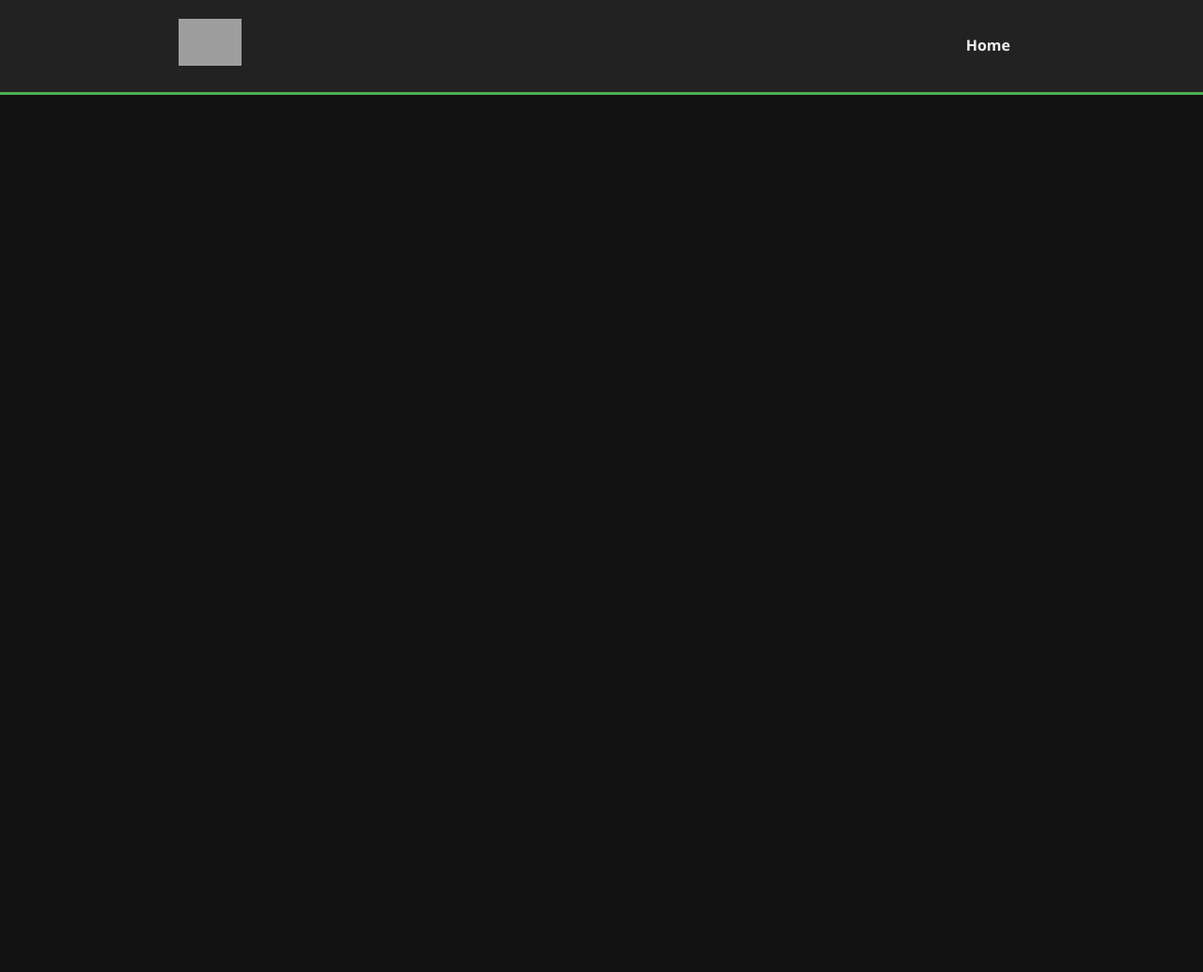
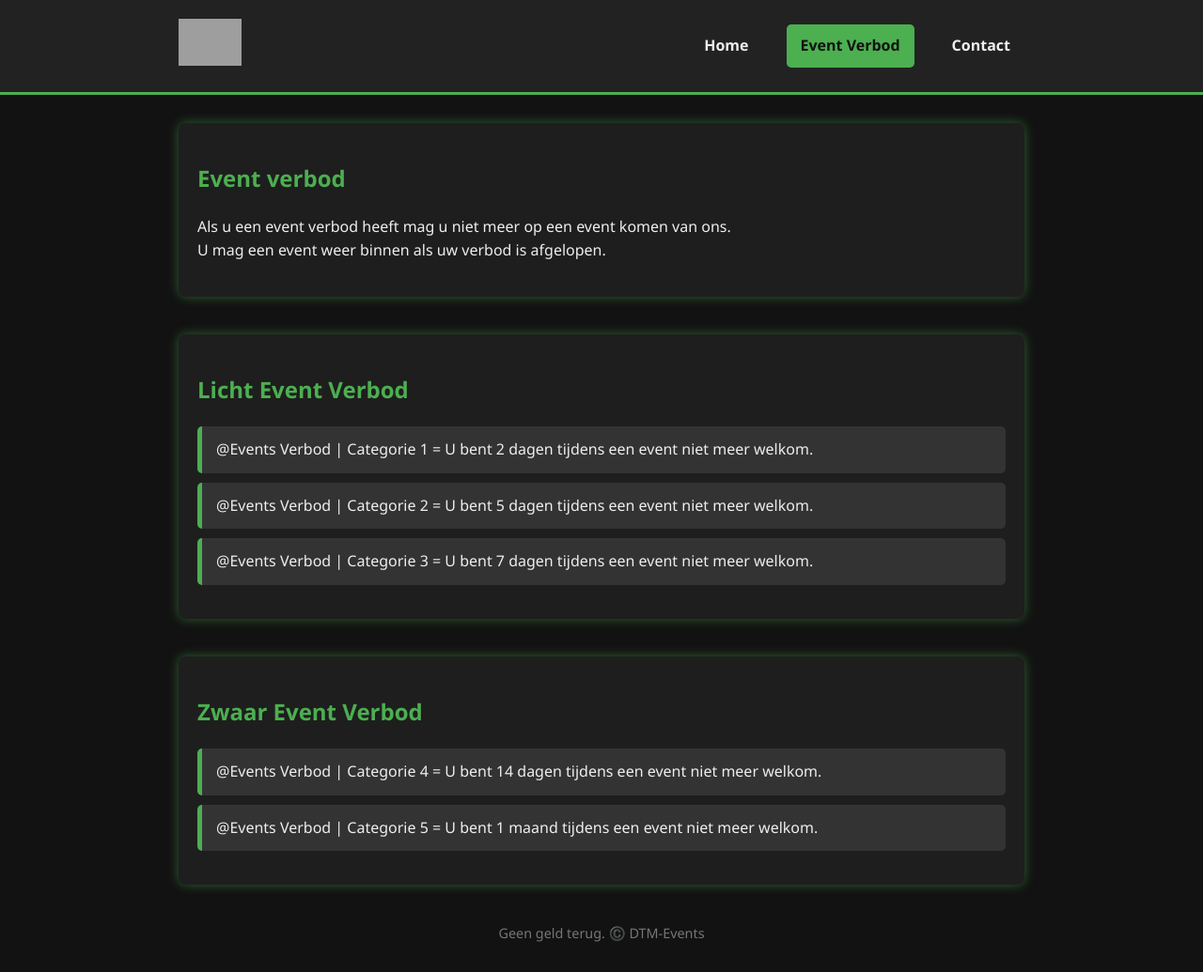
Before and after one commit to henk1242123/growagarden, a plain HTML site: page verbod.html in a window 1280 px wide. Shown: the whole page at 94% size. Before the commit the page ends 800 px from the top, so only its background shows below. Drawn offline with Linux system fonts and the light colour scheme; grey boxes are pictures that could not be loaded.

Commit message:
Update verbod.html

```diff
--- a/verbod.html
+++ b/verbod.html
@@ -91,4 +91,39 @@
       </a>
       <nav>
         <a href="index.html">Home</a>
-        <a href="verb
+        <a href="verbod.html" class="active">Event Verbod</a>
+        <a href="contact.html">Contact</a>
+      </nav>
+    </div>
+  </header>
+
+  <main>
+    <section>
+      <h1>Event verbod</h1>
+      <p>Als u een event verbod heeft mag u niet meer op een event komen van ons.<br />
+         U mag een event weer binnen als uw verbod is afgelopen.</p>
+    </section>
+
+    <section>
+      <h2>Licht Event Verbod</h2>
+      <ul>
+        <li>@Events Verbod | Categorie 1 = U bent 2 dagen tijdens een event niet meer welkom.</li>
+        <li>@Events Verbod | Categorie 2 = U bent 5 dagen tijdens een event niet meer welkom.</li>
+        <li>@Events Verbod | Categorie 3 = U bent 7 dagen tijdens een event niet meer welkom.</li>
+      </ul>
+    </section>
+
+    <section>
+      <h2>Zwaar Event Verbod</h2>
+      <ul>
+        <li>@Events Verbod | Categorie 4 = U bent 14 dagen tijdens een event niet meer welkom.</li>
+        <li>@Events Verbod | Categorie 5 = U bent 1 maand tijdens een event niet meer welkom.</li>
+      </ul>
+    </section>
+
+    <div class="no-refund">
+      Geen geld terug. ©️ DTM-Events
+    </div>
+  </main>
+</body>
+</html>
```
